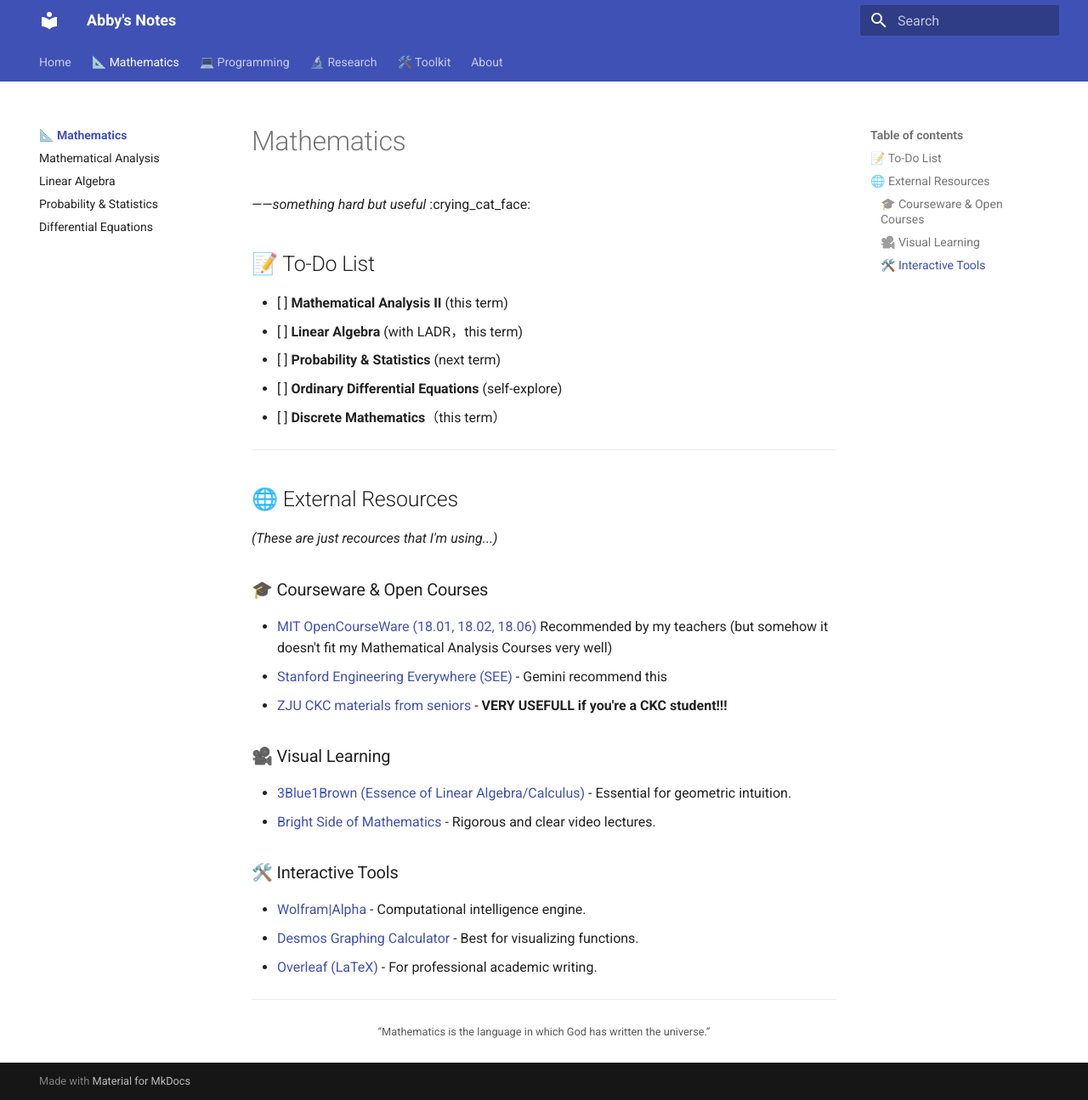
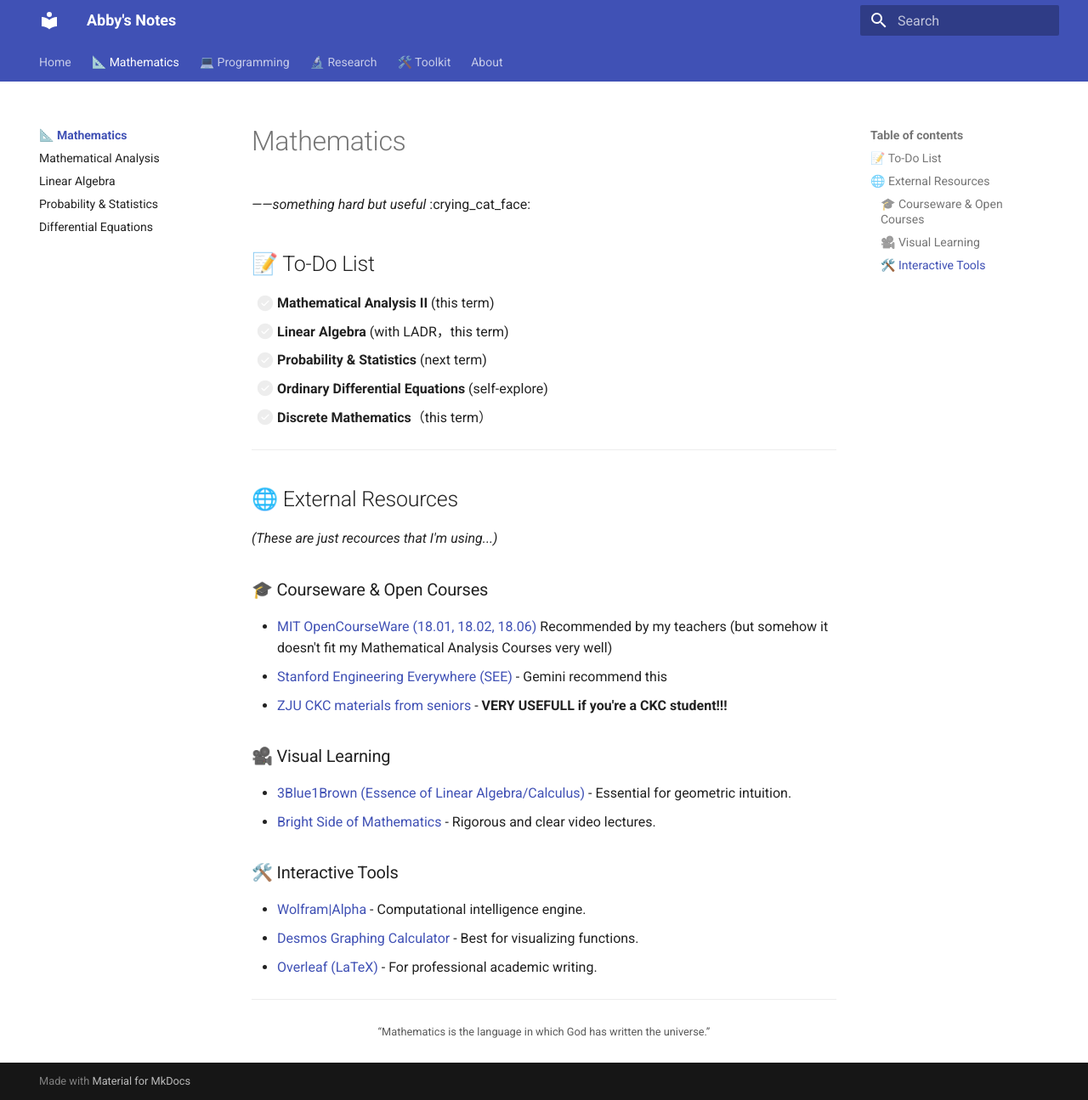
Before and after one commit to aNon1mo4-21/aNon1mo4-21.github.io, an MkDocs documentation site: the page built from docs/math/index.md, in a window 1280 px wide and 1295 px high. Shown: the whole window at 85% size. Built offline with MkDocs 1.6.1 and Material for MkDocs 9.7.7, drawn with Linux system fonts in a browser that asks for light colours.

Commit message:
Initial commit

```diff
--- a/mkdocs.yml
+++ b/mkdocs.yml
@@ -15,6 +15,17 @@ theme:
     - content.code.copy   # 代码块右上角显示复制按钮
     - navigation.indexes
     - content.tabs.link
+markdown_extensions:
+  - admonition
+  - pymdownx.tasklist:
+      custom_checkbox: true
+  - arithmatex:
+      generic: true
+  - pymdownx.superfences
+  - pymdownx.highlight:
+      anchor_linenums: true
+      line_spans: __span
+      pygments_lang_class: true
 nav:
   - Home: index.md
   - 📐 Mathematics:
```
Also changed, not shown: site/404.html, site/index.html, site/math/index.html, site/search/search_index.json.
